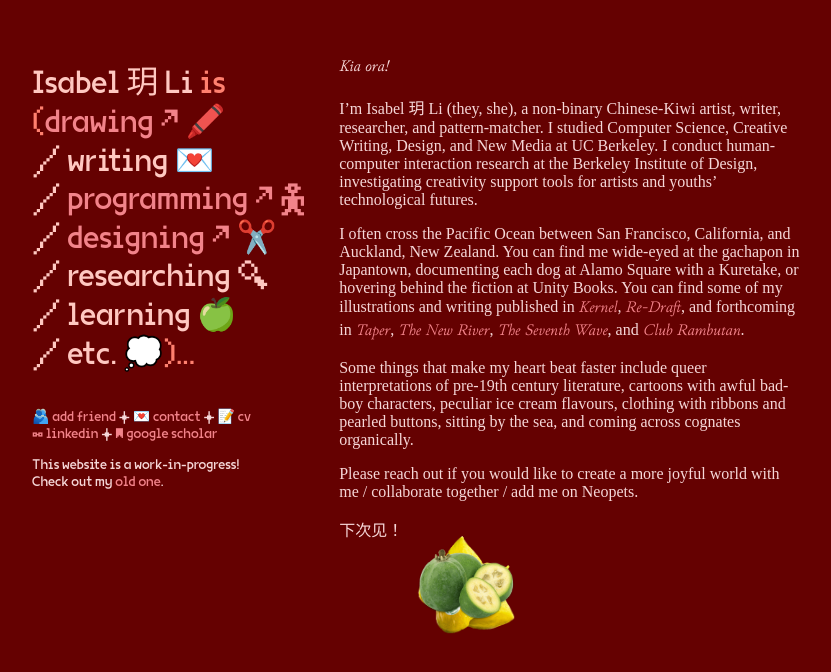
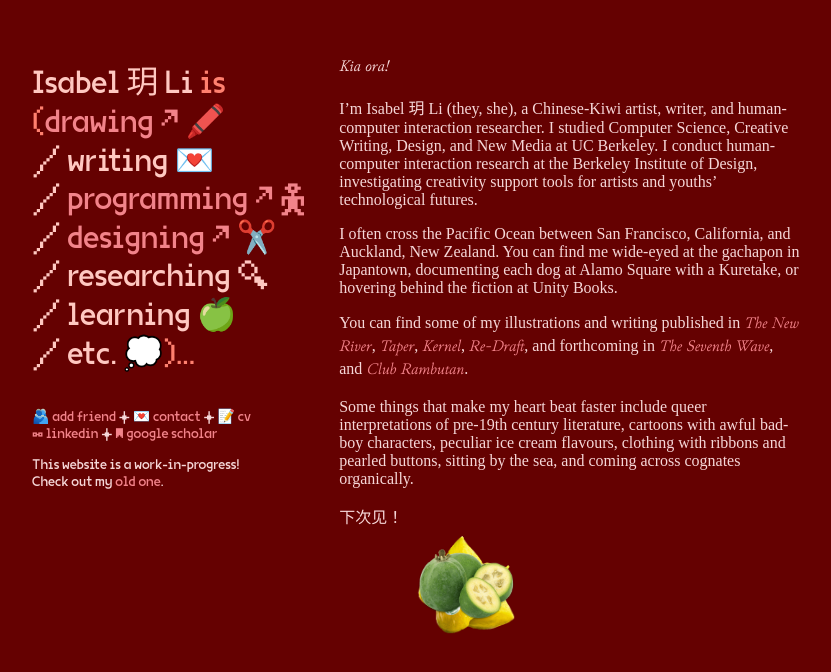
Before and after one commit to ilyues/isabel-dot-li-2024, a plain HTML site: page index.html in a window 1280 px wide. Shown: the part 104-776 px from the top of the page, without its empty margins (224-1055 px from the left). Drawn offline with Linux system fonts and the light colour scheme; files whose address does not match are found by name; a web font is replaced by a local one.

Commit message:
updated publications

```diff
--- a/index.html
+++ b/index.html
@@ -51,8 +51,8 @@
         <div class="right-container"><span tooltip="kia ora (māori): hello!"><i>Kia ora!</i></span>
 
             <p></p>I’m Isabel <span className="zpix">玥</span> Li (they, she), a
-            non-binary Chinese-Kiwi artist, writer, researcher, and
-            pattern-matcher. I studied Computer Science, Creative Writing,
+            Chinese-Kiwi artist, writer, and human-computer interaction researcher. I studied Computer Science, Creative
+            Writing,
             Design, and New Media at UC Berkeley. I conduct human-computer
             interaction research at the Berkeley Institute of Design,
             investigating creativity support tools for artists and youths’
@@ -60,24 +60,27 @@
             <p></p>I often cross the Pacific Ocean between San Francisco,
             California, and Auckland, New Zealand. You can find me wide-eyed at
             the gachapon in Japantown, documenting each dog at Alamo Square with
-            a Kuretake, or hovering behind the fiction at Unity Books. You can
-            find some of my illustrations and writing published in <a href="https://www.kernelmag.io/" target="_blank"
+            a Kuretake, or hovering behind the fiction at Unity Books.
+
+            <p></p>You can
+            find some of my illustrations and writing published in <a
+                href="https://thenewriver.us/haunted-machine-isabel-li/" target="_blank" class="inline-link"><i>The New
+                    River</i></a>, <a href="https://taper.badquar.to/13/" target="_blank"
+                class="inline-link"><i>Taper</i></a>, <a href="https://www.kernelmag.io/" target="_blank"
                 class="inline-link"><i>Kernel</i></a>, <a href="https://clerestorypress.co.nz/the-re-draft-series"
                 target="_blank" class="inline-link"><i>Re-Draft</i></a>, and
-            forthcoming in <a href="https://taper.badquar.to/" target="_blank" class="inline-link"><i>Taper</i></a>, <a
-                href="https://thenewriver.us/" target="_blank" class="inline-link"><i>The New River</i></a>, <a
-                href="https://www.theseventhwave.org/" target="_blank" class="inline-link"><i>The Seventh Wave</i></a>,
+            forthcoming in <a href="https://www.theseventhwave.org/" target="_blank" class="inline-link"><i>The Seventh
+                    Wave</i></a>,
             and <a href="https://www.clubrambutan.com/" target="_blank" class="inline-link"><i>Club Rambutan</i></a>.
             <p></p>Some things that make my heart beat faster include queer
             interpretations of pre-19th century literature, cartoons with awful
             bad-boy characters, peculiar ice cream flavours, clothing with
             ribbons and pearled buttons, sitting by the sea, and coming across
             cognates organically.
-            <p></p>Please reach out if you would like to create a more joyful
-            world with me / collaborate together / add me on Neopets.
+
             <p></p><span class="zpix" tooltip="xià cì jiàn (chinese): see you next time!">下次见！</span>
 
-            <img src="./assets/yue/isabel4.jpg" class="mobile-only-img">
+            <!-- <img src="./assets/yue/isabel4.jpg" class="mobile-only-img"> -->
         </div>
 
 
```
